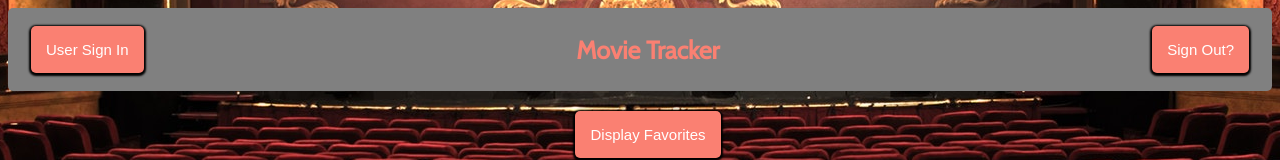
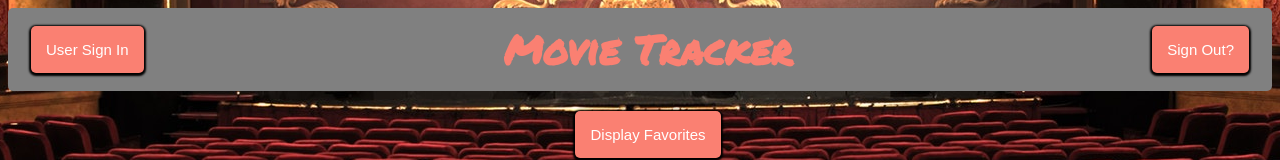
Before and after one commit to DekayHaHa/Top-20, a React (Create React App) app in the folder reactive-movie-tracker/: page / in a window 1280 px wide. Shown: the top 160 px of the page. Built offline with nearby package versions, Linux system fonts and the light colour scheme; no server answers.

Commit message:
Fixed title header

```diff
--- a/reactive-movie-tracker/public/index.html
+++ b/reactive-movie-tracker/public/index.html
@@ -2,8 +2,7 @@
 <html lang="en">
   <head>
     <meta charset="utf-8" />
-    <link href="https://fonts.googleapis.com/css?family=Cabin" rel="stylesheet">
-    <link rel="shortcut icon" href="%PUBLIC_URL%/favicon.ico" />
+    <link href="https://fonts.googleapis.com/css?family=Cabin|Permanent+Marker" rel="stylesheet">    <link rel="shortcut icon" href="%PUBLIC_URL%/favicon.ico" />
     <meta
       name="viewport"
       content="width=device-width, initial-scale=1, shrink-to-fit=no"
--- a/reactive-movie-tracker/src/styles/Header.scss
+++ b/reactive-movie-tracker/src/styles/Header.scss
@@ -30,6 +30,7 @@
 }
 
 .title {
-  font-size: 25px;
-  margin: 5px
+  font-size: 40px;
+  margin: 5px;
+  font-family: 'Permanent Marker', cursive;
 }
```
